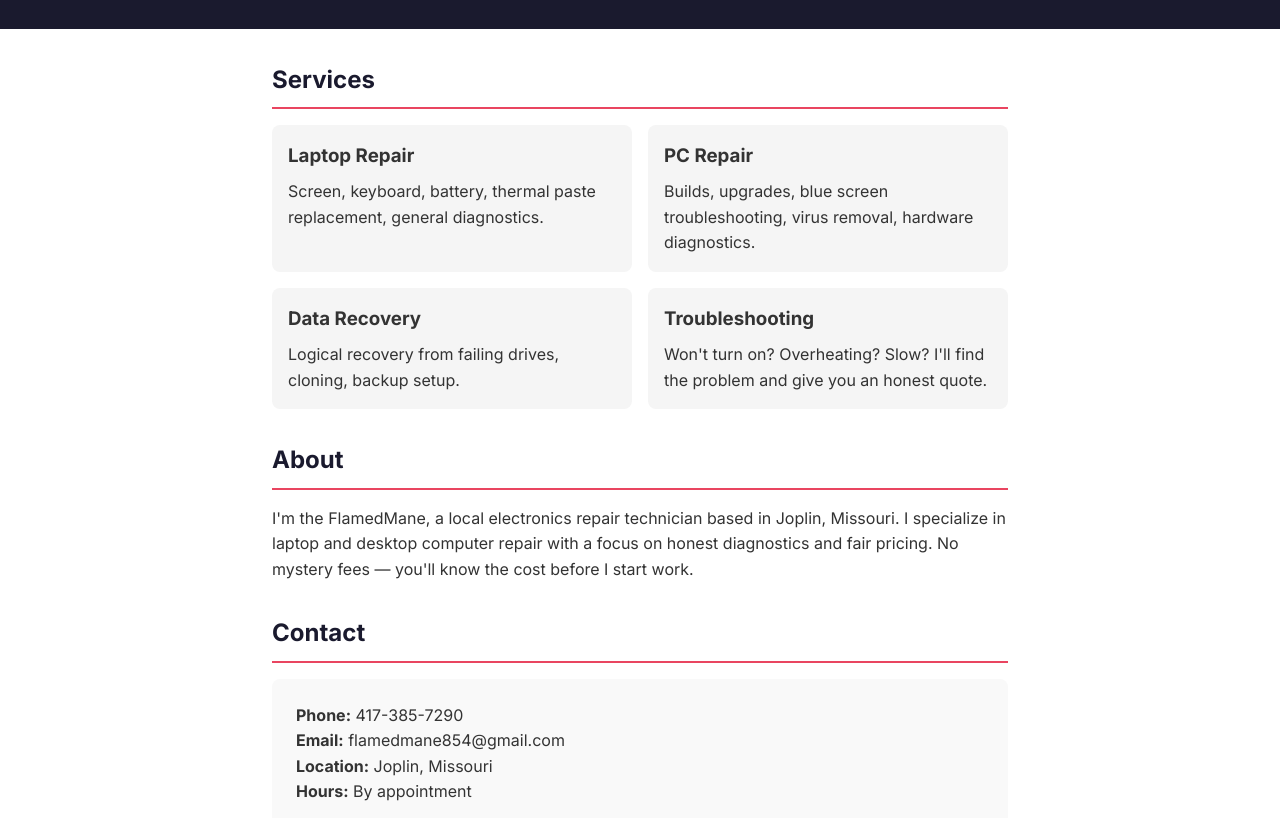
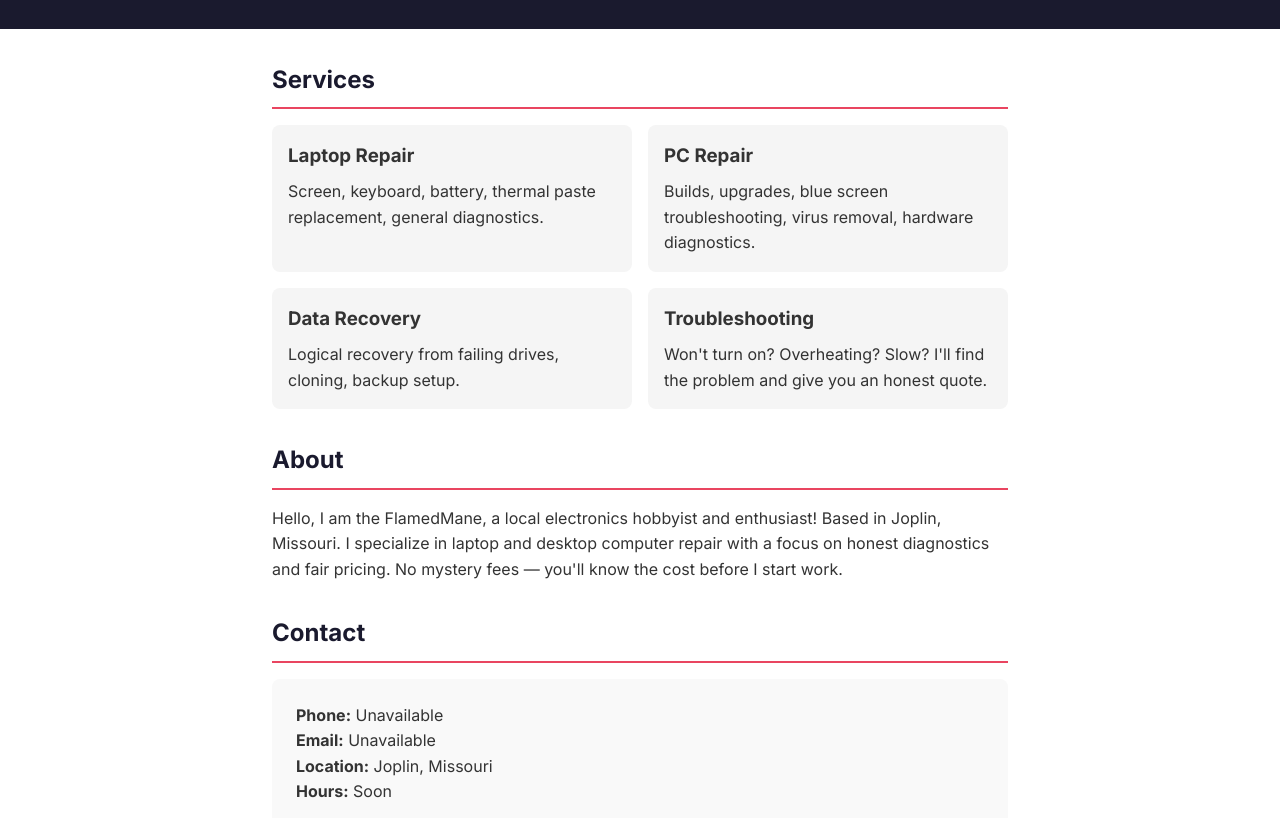
Before and after one commit to flamedmane854-afk/flamedmane.github.io, a plain HTML site: page index.html in a window 1280 px wide. Shown: the part 125-943 px from the top of the page. Drawn offline with Linux system fonts and the light colour scheme.

Commit message:
Update index.html

```diff
--- a/index.html
+++ b/index.html
@@ -3,6 +3,7 @@
 <head>
  <meta charset="UTF-8">
  <meta name="viewport" content="width=device-width, initial-scale=1.0">
+ <link href="https://fonts.googleapis.com/css2?family=Inter:wght@400;600;700&display=swap" rel="stylesheet">
  <link rel="icon" type="image/png" href="/S&SFavicon/favicon-96x96.png" sizes="96x96" />
  <link rel="icon" type="image/svg+xml" href="/S&SFavicon/favicon.svg" />
  <link rel="shortcut icon" href="/S&SFavicon/favicon.ico" />
@@ -10,7 +11,6 @@
  <meta name="apple-mobile-web-app-title" content="Spark&Solder" />
  <link rel="manifest" href="/S&SFavicon/site.webmanifest" />
   <title>Spark &amp; Solder | Electronics Repair — Joplin, MO</title>
-    <link href="https://fonts.googleapis.com/css2?family=Inter:wght@400;600;700&display=swap" rel="stylesheet">
     <style>
         * { margin: 0; padding: 0; box-sizing: border-box; }
         body { font-family: 'Inter', Arial, sans-serif; color: #333; line-height: 1.6; }
@@ -35,7 +35,6 @@
     <h1>Spark &amp; Solder</h1>
     <p>Small Electronics Repair &amp; Troubleshooting — Joplin, MO</p>
   </header>
-
 <div class="container">
   <section>
     <h2>Services</h2>
@@ -56,33 +55,29 @@
     <h3>Troubleshooting</h3>
       <p>Won't turn on? Overheating? Slow? I'll find the problem and give you an honest quote.</p>
  </div>
-            </div>
   </section>
 
 <section>
     <h2>About</h2>
-            <p>
-                I'm the FlamedMane, a local electronics repair technician based in Joplin, Missouri.
-                I specialize in laptop and desktop computer repair with a focus on honest
-                diagnostics and fair pricing. No mystery fees — you'll know the cost before
-                I start work.
-            </p>
+      <p>Hello, I am the FlamedMane, a local electronics hobbyist and enthusiast! Based in Joplin, Missouri.
+         I specialize in laptop and desktop computer repair with a focus on honest diagnostics and fair pricing.
+         No mystery fees — you'll know the cost before I start work.</p>
 </section>
 
 <section>
      <h2>Contact</h2>
      <div class="contact">
-                <p><strong>Phone:</strong> 417-385-7290</p>
-                <p><strong>Email:</strong> flamedmane854@gmail.com</p>
+       <p><strong>Phone:</strong> Unavailable</p>
+       <p><strong>Email:</strong> Unavailable</p>
        <p><strong>Location:</strong> Joplin, Missouri</p>
-                <p><strong>Hours:</strong> By appointment</p>
+       <p><strong>Hours:</strong> Soon</p>
          <a href="mailto:flamedmane854@gmail.com?subject=Repair Request" class="btn">Request a Repair</a>
      </div>
 </section>
     </div>
 
     <footer>
-        <p>&copy; 2026 Spark &amp; Solder LLC. All rights reserved.</p>
+        <p>Starting Soon, please wait until further developments! Updated: 11/21/26 </p>
     </footer>
 </body>
 </html>
```
Lines whose indentation alone changed are shown as unchanged.
